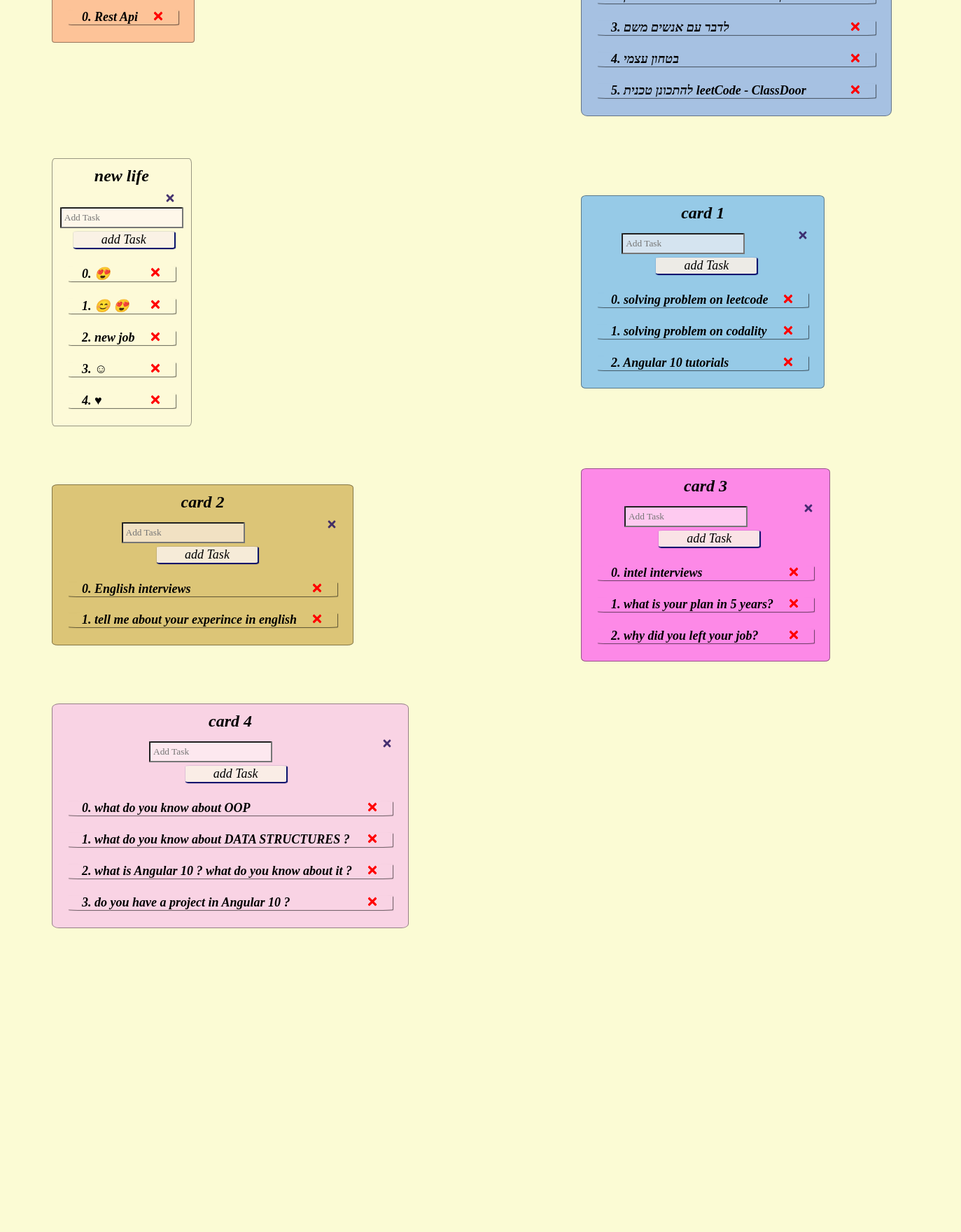
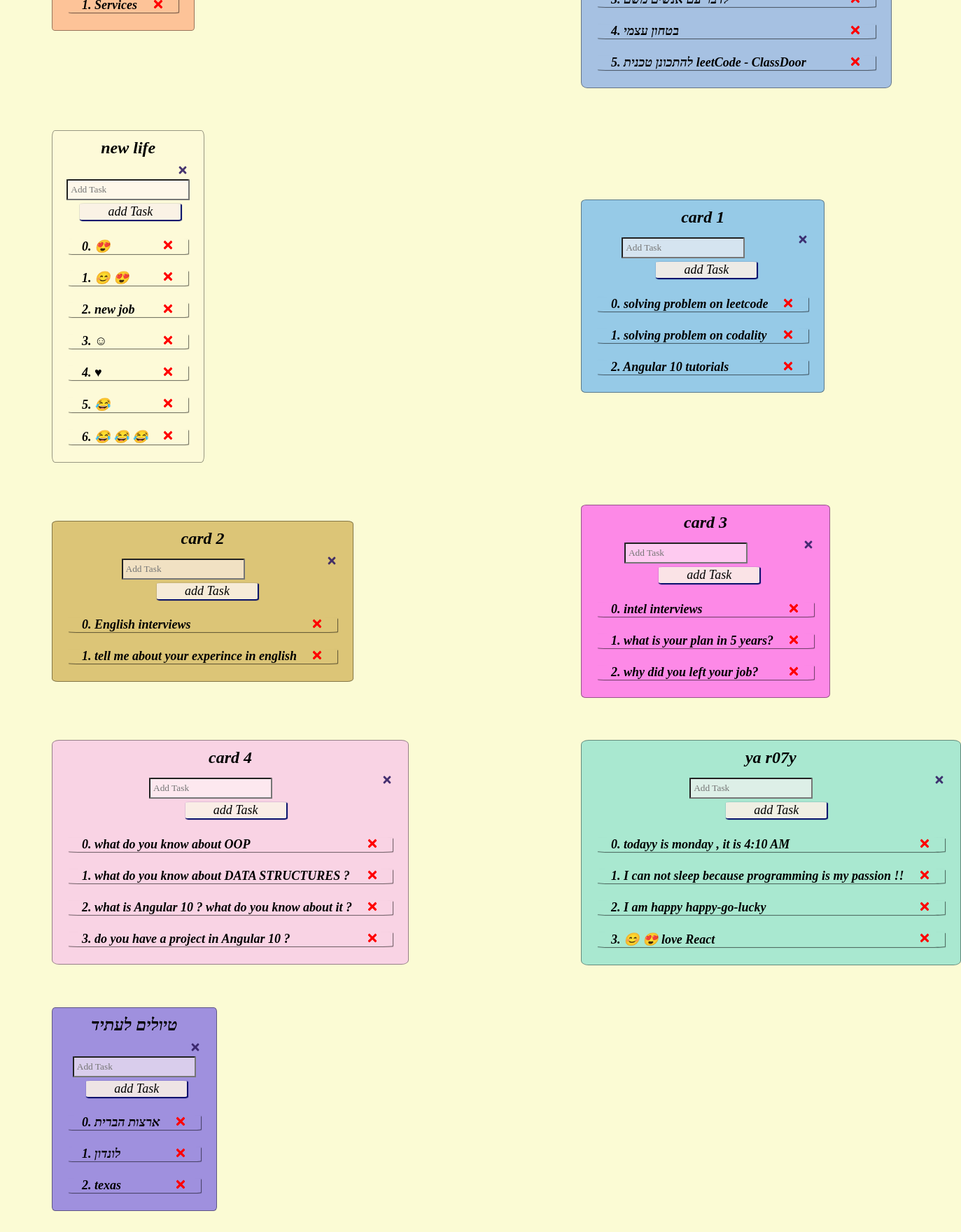
Before and after one commit to rehamAbass/ToDoList-React, a React (Create React App) app: page / in a window 1280 px wide. Shown: the part 952-2712 px from the top of the page at 70% size, 1373 px wide, since content can reach past the window. Before the commit the page ends 2308 px from the top, so only its background shows below. Built offline with nearby package versions, Linux system fonts and the light colour scheme; data requests are answered from the project's data file.

Commit message:
cleanning code

```diff
--- a/db.json
+++ b/db.json
@@ -41,10 +41,6 @@
         {
           "id": 7859,
           "text": "Polymorphism"
-        },
-        {
-          "id": 13872,
-          "text": "taratara"
         }
       ]
     },
@@ -55,6 +51,10 @@
         {
           "id": 10821,
           "text": "Rest Api"
+        },
+        {
+          "id": 4055,
+          "text": "Services"
         }
       ]
     },
@@ -111,6 +111,14 @@
         {
           "id": 18424,
           "text": "♥ "
+        },
+        {
+          "id": 17889,
+          "text": "😂 "
+        },
+        {
+          "id": 16680,
+          "text": "😂  😂  😂 "
         }
       ]
     },
@@ -185,6 +193,46 @@
           "text": "do you have a project in Angular 10 ?"
         }
       ]
+    },
+    {
+      "id": 523218,
+      "title": "ya r07y",
+      "tasks": [
+        {
+          "id": 4089,
+          "text": "todayy is monday , it  is 4:10 AM"
+        },
+        {
+          "id": 2873,
+          "text": "I can not sleep because programming is  my passion !!"
+        },
+        {
+          "id": 6960,
+          "text": "I am happy happy-go-lucky "
+        },
+        {
+          "id": 2256,
+          "text": "😊  😍  love React"
+        }
+      ]
+    },
+    {
+      "id": 461745,
+      "title": "טיולים לעתיד",
+      "tasks": [
+        {
+          "id": 9389,
+          "text": "ארצות הברית"
+        },
+        {
+          "id": 1098,
+          "text": "לונדון"
+        },
+        {
+          "id": 12230,
+          "text": "texas"
+        }
+      ]
     }
   ]
 }
--- a/src/components/Card/Card.jsx
+++ b/src/components/Card/Card.jsx
@@ -2,7 +2,7 @@ import { FaTimes } from 'react-icons/fa'
 import React from 'react'
 import { useState } from 'react'
 import './Card.css'
-// import '../Buttons/AddTaskButton/AddTask.css'
+
 import Tasks from '../Tasks/Tasks.jsx'
 const Card = ({ key, card, deleteCard, deleteTaskServer, addTaskServer, background }) => {
 
```
Also changed, not shown: public/index.html (+1 -8 lines), src/App.js (+0 -22 lines), src/components/Header/Header.jsx (+1 -10 lines).
